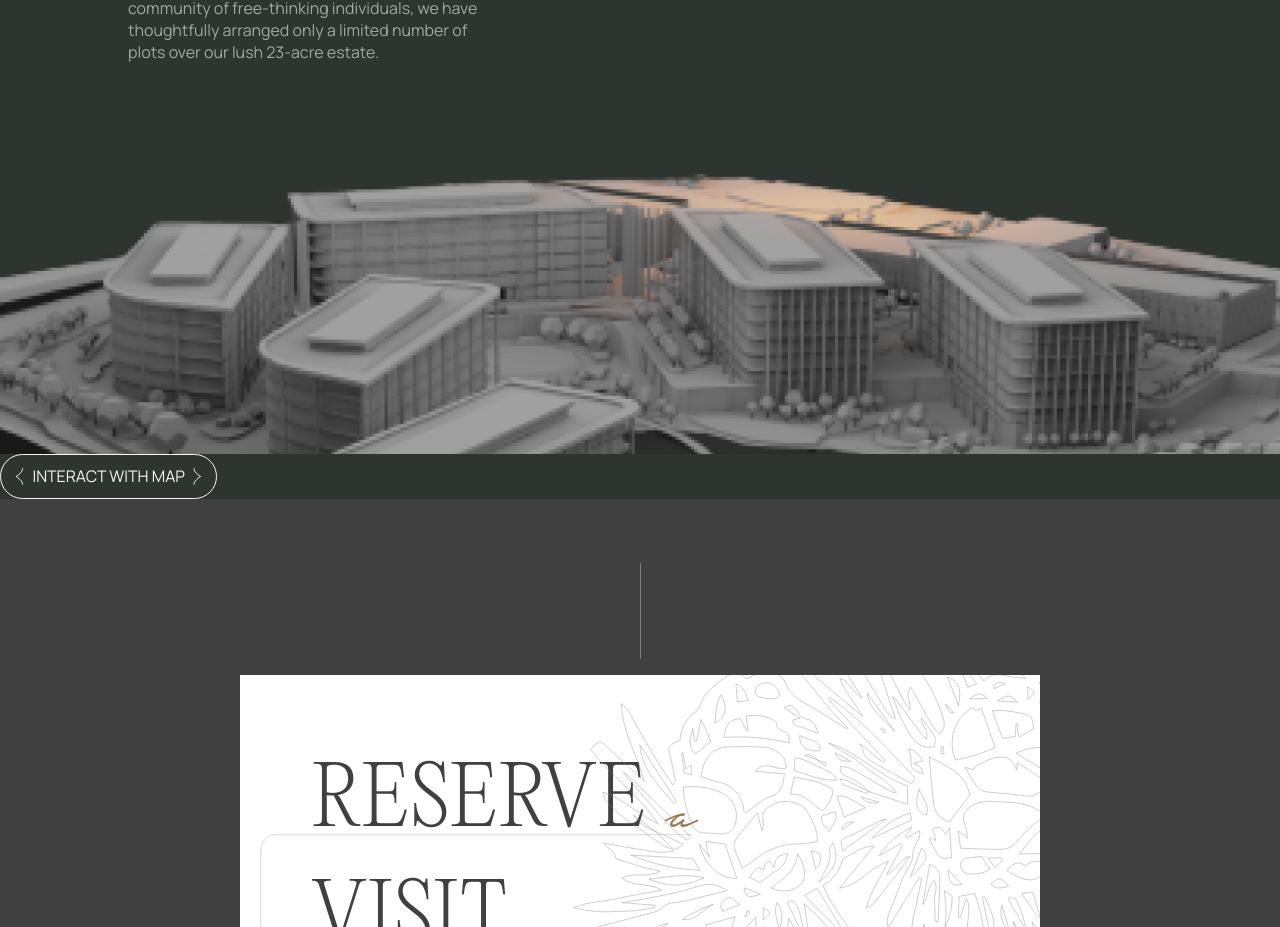
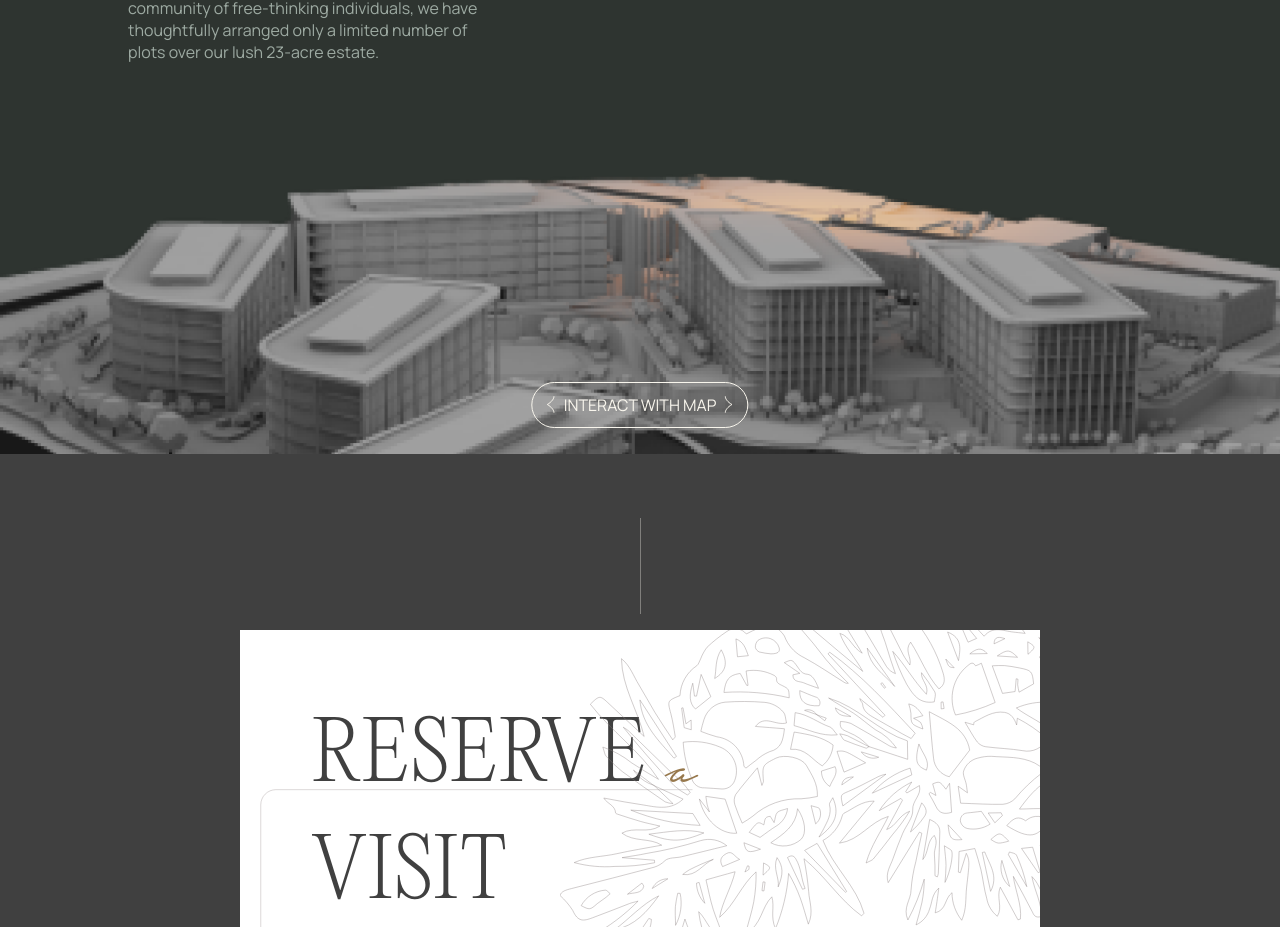
Before and after one commit to sachinsharma92/millgrove-landing-page, a React (Create React App) app: page / in a window 1280 px wide. Shown: the part 3119-4046 px from the top of the page. Built offline with nearby package versions, Linux system fonts and the light colour scheme.

Commit message:
add: Add interact with map btn

```diff
--- a/src/components/Button/Button.js
+++ b/src/components/Button/Button.js
@@ -1,7 +1,7 @@
 import React from 'react';
 import styles from './Button.module.scss'
 
-const Button = ({leftIcon,rightIcon,text,customStyles,type,isRounded}) => {
+const Button = ({classname,leftIcon,rightIcon,text,customStyles,type,isRounded}) => {
 
     const getClassname=(btnType)=>{
         switch(btnType){
@@ -18,7 +18,7 @@ const Button = ({leftIcon,rightIcon,text,customStyles,type,isRounded}) => {
     }
 
   return (
-    <button className={`${getClassname(type)} ${styles.btn} ${isRounded && styles.rounded}`} style={customStyles && {...customStyles}}>
+    <button className={`${classname} ${getClassname(type)} ${styles.btn} ${isRounded && styles.rounded}`} style={customStyles && {...customStyles}}>
         {leftIcon && <span className={styles.btnIcon}>{leftIcon}</span>}
         {text && <span className={styles.btnText}>{text}</span>}
         {rightIcon && <span className={styles.btnIcon}>{rightIcon}</span>}
--- a/src/components/Button/Button.module.scss
+++ b/src/components/Button/Button.module.scss
@@ -7,6 +7,7 @@
     @include flex(center,center);
     gap: 0.5rem;
     border-radius:3rem;
+    cursor: pointer;
 }
 .rounded{
     border-radius: 50%;
--- a/src/views/ThreeDView/ThreeDView.js
+++ b/src/views/ThreeDView/ThreeDView.js
@@ -5,6 +5,7 @@ import Button from "components/Button"
 import { LeftArrow, RightArrow } from "assets/icons/icons"
 
 
+const customStyles={color:"#F9F6ED",border:"1.5px solid #F9F6ED"}
 const ThreeDView = () => {
   return (
     <div className={styles.wrapper}>
@@ -24,7 +25,7 @@ const ThreeDView = () => {
         </div>
         <div className={styles.threeDView}>
             <img src={threeDView} alt="Three-D view of millgrove properties site" width="100%"/>
-            <Button customStyles={{color:"#F9F6ED",border:"1.5px solid #F9F6ED"}} type={"secondary"} text="INTERACT WITH MAP" leftIcon={<LeftArrow color="#F9F6ED"/>} rightIcon={<RightArrow color="#F9F6ED"/>}/>
+            <Button classname={styles.interactBtn} customStyles={customStyles} type={"secondary"} text="INTERACT WITH MAP" leftIcon={<LeftArrow color="#F9F6ED"/>} rightIcon={<RightArrow color="#F9F6ED"/>}/>
         </div>
     </div>
   )
--- a/src/views/ThreeDView/ThreeDView.module.scss
+++ b/src/views/ThreeDView/ThreeDView.module.scss
@@ -43,3 +43,13 @@
     @include fontStyles($brown-50,"Notera",400,4vw)
     }
 }
+
+.threeDView{
+    position: relative;
+}
+.interactBtn{
+    position:absolute;
+    bottom: 8%;
+    left: 50%;
+    transform: translateX(-50%);
+}
```
